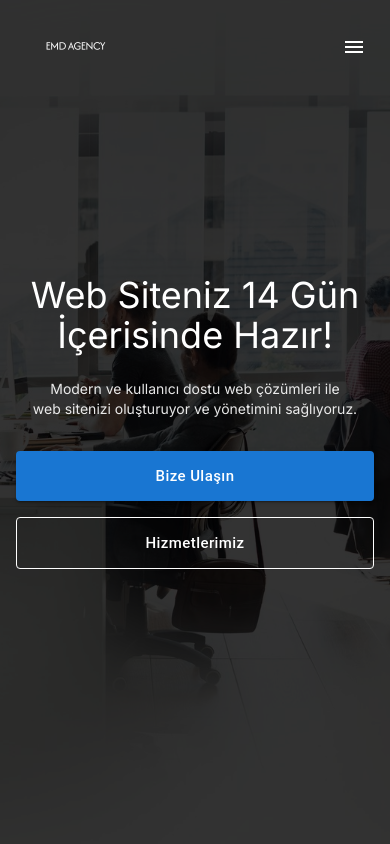
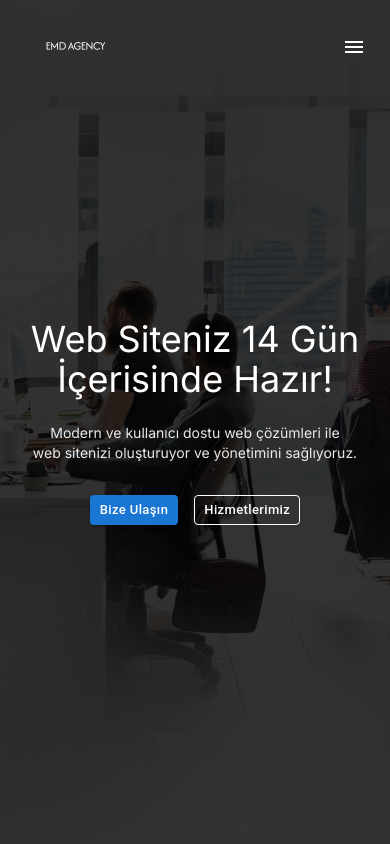
Before and after one commit to enesmalikdmn/emd-ajans, a Next.js app: page / in a window 390 px wide. Shown: the top 844 px of the page. Built offline with nearby package versions, Linux system fonts and the light colour scheme.

Commit message:
style: hero button size responsive

```diff
--- a/app/components/Hero.tsx
+++ b/app/components/Hero.tsx
@@ -3,8 +3,26 @@
 import Image from 'next/image';
 import { Button } from '@mui/material';
 import { motion } from 'framer-motion';
+import { useEffect, useState } from 'react';
+
+const getButtonSize = (width: number) => {
+  if (width >= 1024) return 'large'; // lg
+  if (width >= 768) return 'medium'; // md
+  return 'small';
+};
 
 const Hero = () => {
+  const [buttonSize, setButtonSize] = useState<'small' | 'medium' | 'large'>('small');
+
+  useEffect(() => {
+    const handleResize = () => {
+      setButtonSize(getButtonSize(window.innerWidth));
+    };
+    handleResize();
+    window.addEventListener('resize', handleResize);
+    return () => window.removeEventListener('resize', handleResize);
+  }, []);
+
   return (
     <section className="relative min-h-screen" aria-label="Hero section">
       {/* Background image */}
@@ -58,18 +76,16 @@ const Hero = () => {
                 ease: "easeOut",
                 delay: 0.5
               }}
-              className="flex flex-col sm:flex-row gap-4 justify-center"
+              className="flex flex-row gap-4 justify-center"
             >
               <Button
                 variant="contained"
                 color="primary"
-                size="large"
+                size={buttonSize}
                 href="/contact"
                 sx={{
                   borderRadius: 1,
                   textTransform: 'none',
-                  py: 1.5,
-                  px: 4,
                   '&:hover': {
                     backgroundColor: '#357ABD'
                   }
@@ -81,13 +97,11 @@ const Hero = () => {
               <Button
                 variant="outlined"
                 color="primary"
-                size="large"
+                size={buttonSize}
                 href="/services"
                 sx={{
                   borderRadius: 1,
                   textTransform: 'none',
-                  py: 1.5,
-                  px: 4,
                   borderColor: 'white',
                   color: 'white',
                   '&:hover': {
```
